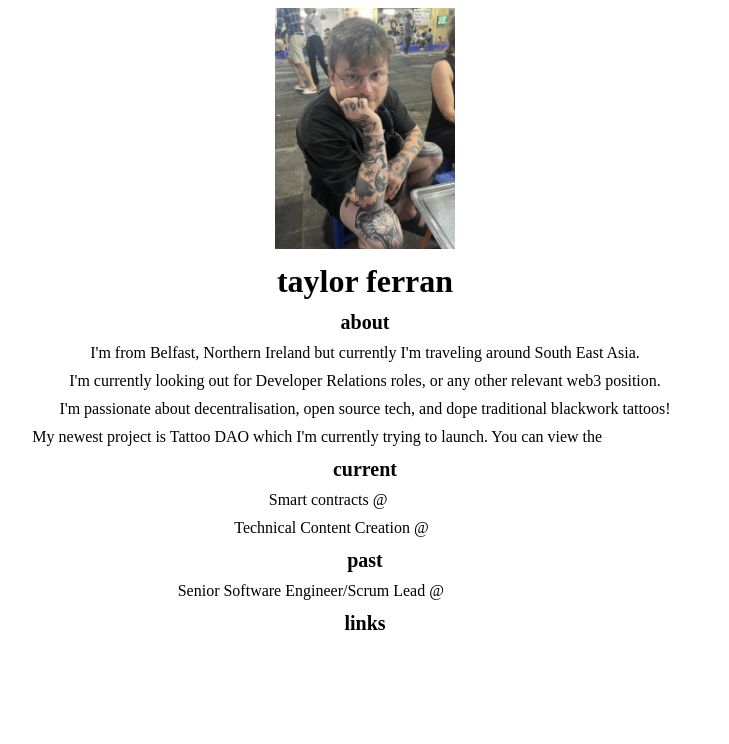
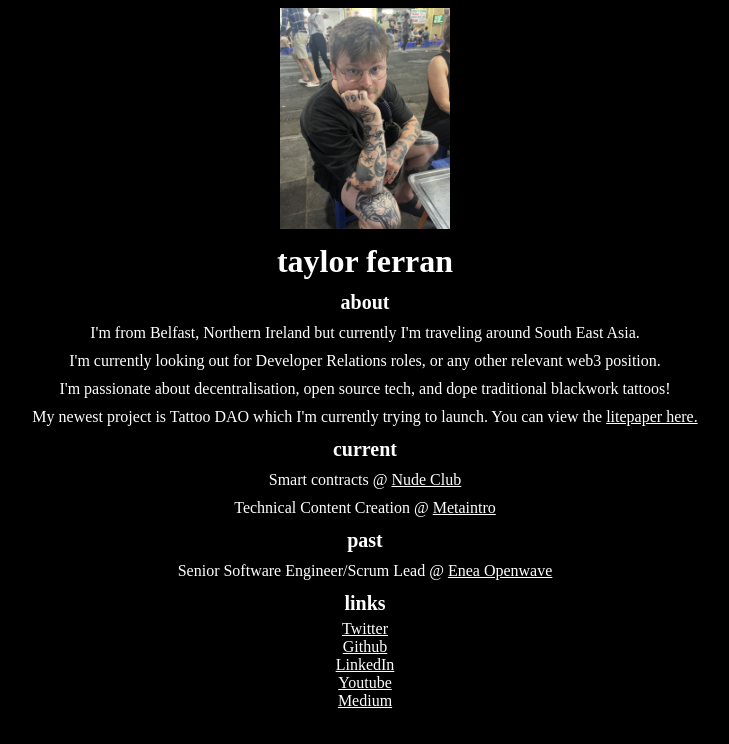
Before and after one commit to taylorferran/taylor-wiki, a Next.js app in the folder my-app/: page / in a window 1280 px wide. Shown: the top 744 px of the page, without its empty margins (275-1004 px from the left). Built offline with nearby package versions, Linux system fonts and the light colour scheme; a web font is replaced by a local one.

Commit message:
FIx light mode

```diff
--- a/my-app/pages/index.js
+++ b/my-app/pages/index.js
@@ -29,7 +29,7 @@
           setMovePic(!movePic);
         }}
       >
-        <img src="/taylorphoto.jpeg" width="180" height="240.67"></img>
+        <img src="/taylorphoto.jpeg" width="170" height="220.67"></img>
       </motion.div>
       <motion.div className={styles.main}
         initial={{ opacity: 0, scale: 0.05 }}
--- a/my-app/styles/globals.css
+++ b/my-app/styles/globals.css
@@ -29,15 +29,12 @@
 }
 
 
-@media (prefers-color-scheme: dark) {
-  html {
-    color-scheme: dark;
-  }
-  body {
-    color: white;
-    background: black;
-  }
+
+body {
+  color: white;
+  background: black;
 }
+
 
 
 h1 {
```
